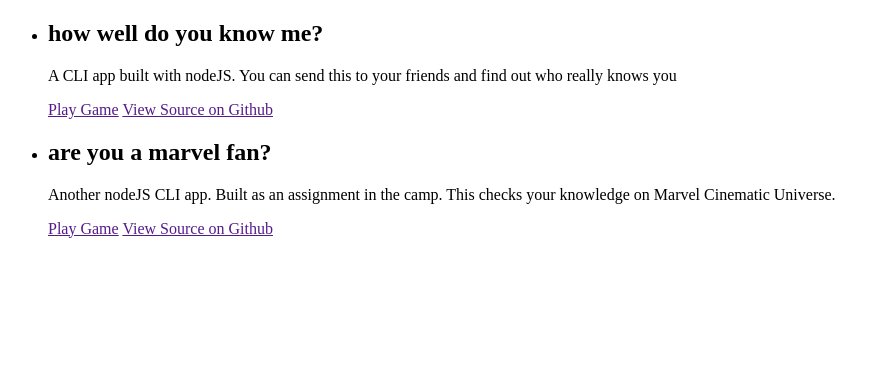
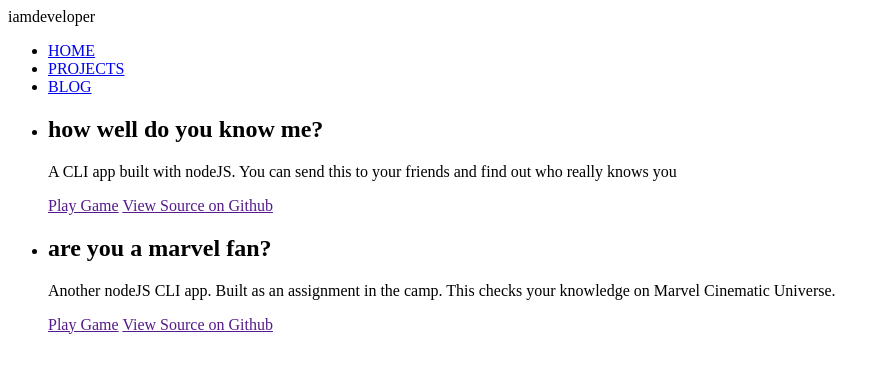
Before and after one commit to neogcamp/adarsh-balika, a plain HTML site: page pages/projects.html in a window 1280 px wide. Shown: the whole page, without its empty margins (0-890 px from the left). Drawn offline with Linux system fonts and the light colour scheme.

Commit message:
lesson four: adding navigation

```diff
--- a/pages/projects.html
+++ b/pages/projects.html
@@ -6,6 +6,31 @@
     <title>projects | adarsh balika</title>
 </head>
 <body>
+    <nav>
+        <div>iamdeveloper</div>
+        <div>
+            <ul>
+                <li>
+                    <a href="/">
+                        HOME
+                    </a>
+
+                </li>
+                <li>
+                    <a href="/pages/projects.html">
+                        PROJECTS
+                    </a>
+
+                </li>
+                <li>
+                    <a href="/pages/blogs.html">
+                        BLOG
+                    </a>
+
+                </li>
+            </ul>
+        </div>
+    </nav>
     <main>
         <ul>
             <li>
```
Also changed, not shown: index.html (+30 -4 lines).
